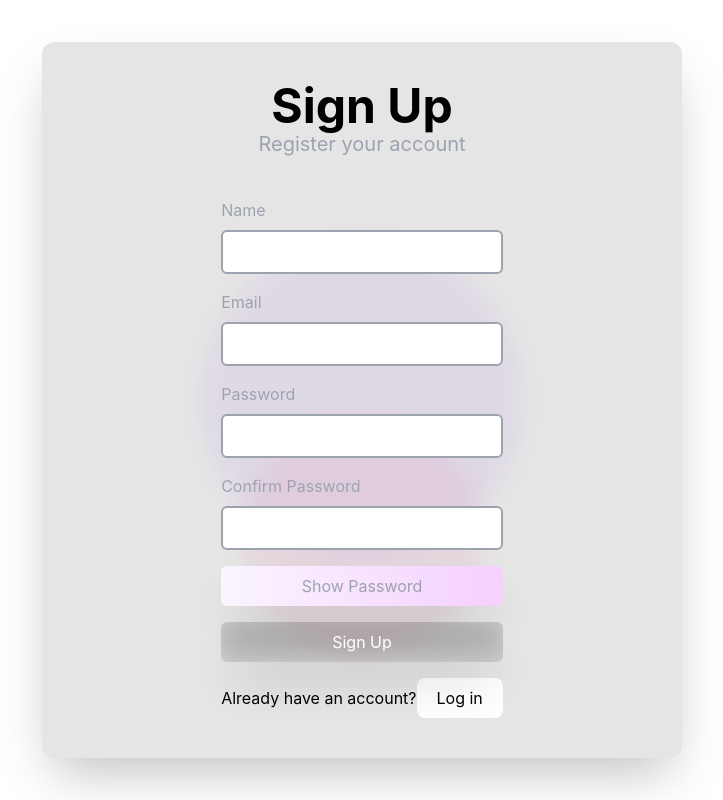
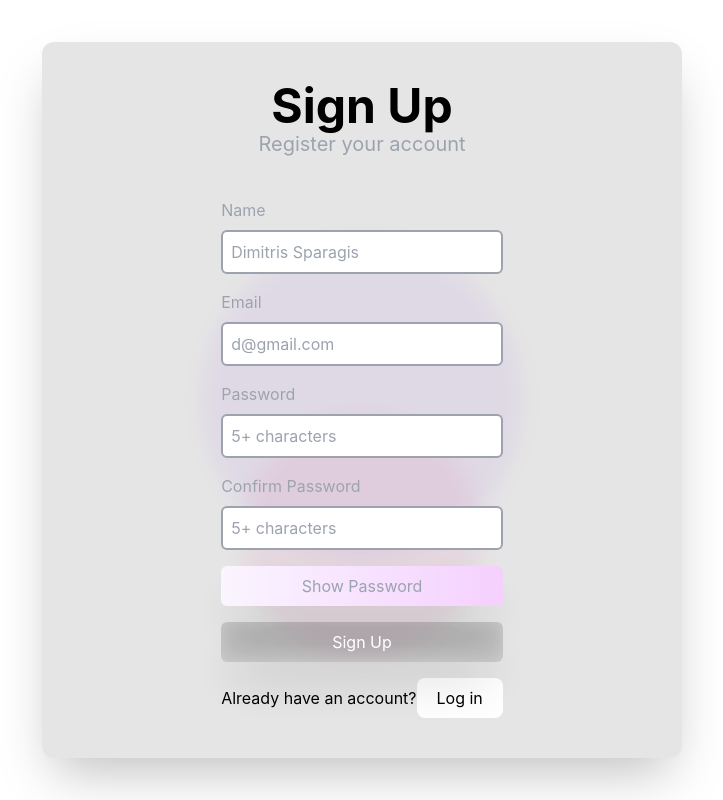
Before and after one commit to dimsparagis0210/Tickr-app, a React (Create React App) app: page /sign-up in a window 1280 px wide. Shown: the whole page, without its empty margins (278-1001 px from the left). Built offline with nearby package versions, Linux system fonts and the light colour scheme.

Commit message:
Fixed placeholders issue in SignUp

```diff
--- a/src/components/Auth/SignUp.jsx
+++ b/src/components/Auth/SignUp.jsx
@@ -1,8 +1,7 @@
-import {Link, Navigate, useNavigate} from "react-router-dom";
-import {useEffect, useRef, useState} from "react";
+import {Link, useNavigate} from "react-router-dom";
+import { useState} from "react";
 import {Input} from "./Input";
-import {initializeApp} from "firebase/app";
-import { getDatabase, ref, set, get, child, push, update } from "firebase/database";
+import { ref, get, child, push, update } from "firebase/database";
 import {useFirebase} from "../../hooks/useFirebase";
 
 
@@ -247,14 +246,14 @@ export const SignUp = () => {
                                         <Input key={index} onChange={({name, value}) => handleChange({name, value})}
                                                type={passwordType}
                                                label={user[item].label} error={user[item].error}
-                                               placeholder={item.placeholder}/>
+                                               placeholder={user[item].placeholder}/>
                                     )
                                 } else {
                                     return (
                                         <Input key={index} onChange={({name, value}) => handleChange({name, value})}
                                                type={user[item].type}
                                                label={user[item].label} error={user[item].error}
-                                               placeholder={item.placeholder}/>
+                                               placeholder={user[item].placeholder}/>
                                     )
                                 }
                             })
```
